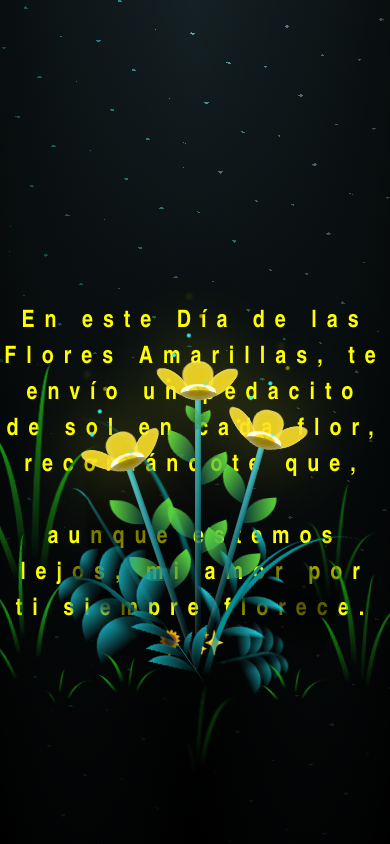
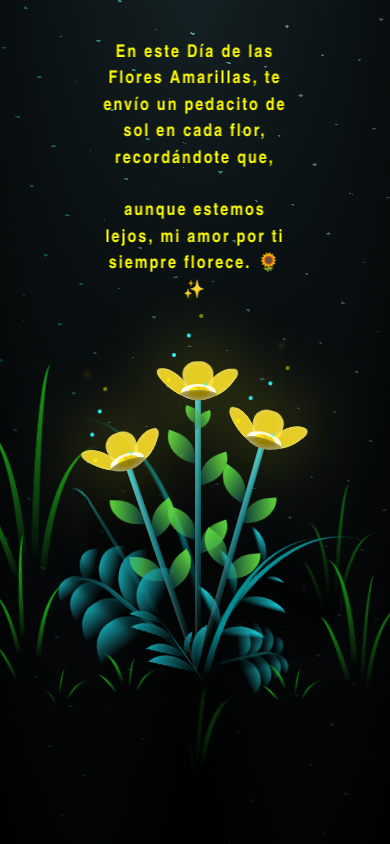
Before and after one commit to AnthonGallo/FloresMag, a plain HTML site: page flower.html in a window 390 px wide. Drawn offline with Linux system fonts and the light colour scheme.

Commit message:
Update main.css

```diff
--- a/css/main.css
+++ b/css/main.css
@@ -40,16 +40,35 @@ body {
 
 }
 .titulo {
-  margin-bottom: 180px;
+  margin-top: 20px; /* Asegúrate de que haya un margen superior */
+  margin-bottom: 180px; /* Ajusta este margen si es necesario */
   font-family: "Arial Narrow", Arial, sans-serif;
   color: yellow;
-  position: absolute;
+  position: absolute; /* Esto permite que se coloque en cualquier parte */
+  top: 20px; /* Coloca la frase a 20px del borde superior */
+  left: 50%; /* Centra horizontalmente */
+  transform: translateX(-50%); /* Ajusta la posición para centrar */
   font-weight: bold;
   letter-spacing: 10px;
   opacity: 0;
   animation: fadeIn 3s ease-in-out forwards;
   text-align: center;
 }
+
+@media (max-width: 600px) {
+  .titulo {
+      font-size: 1.4rem; /* Tamaño reducido para pantallas pequeñas */
+      letter-spacing: 5px; /* Espaciado ajustado */
+  }
+}
+
+@media (max-width: 400px) {
+  .titulo {
+      font-size: 1.1rem; /* Tamaño aún más reducido */
+      letter-spacing: 2px; /* Menos espaciado */
+  }
+}
+
 @keyframes fadeIn {
   from {
     opacity: 0;
```
